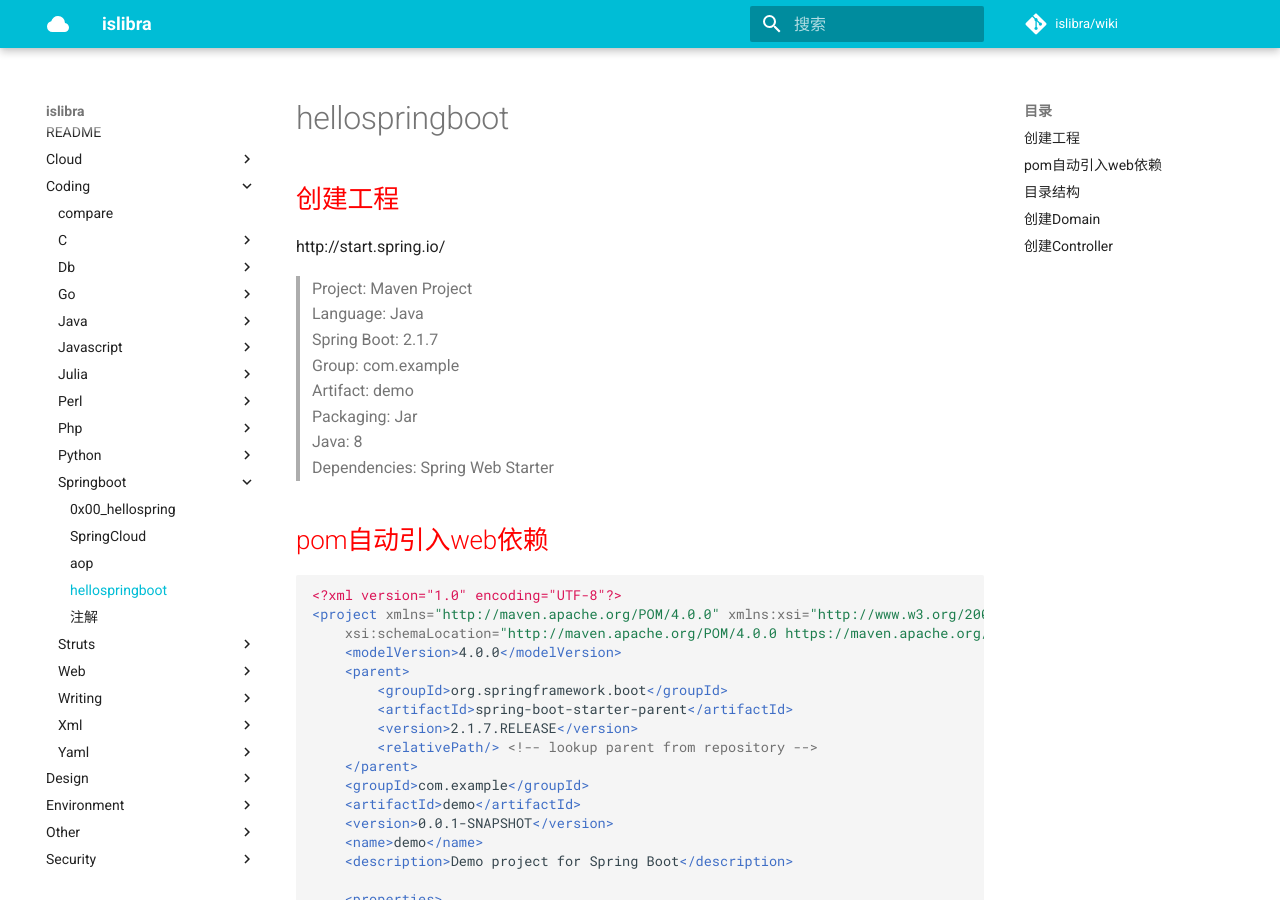
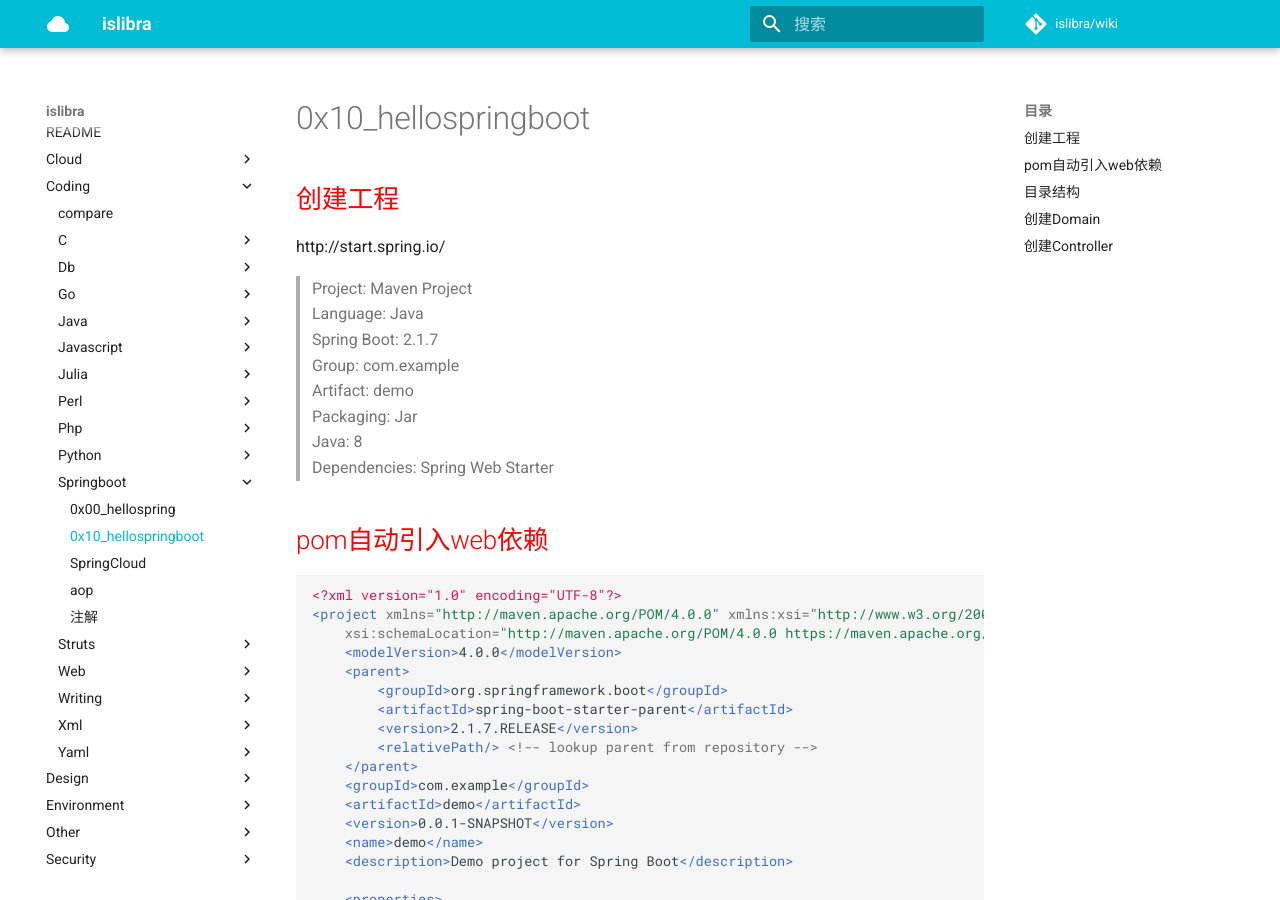
Before and after one commit to islibra/wiki, an MkDocs documentation site: the page built from docs/coding/springboot/0x10_hellospringboot.md, in a window 1280 px wide and 900 px high. Built offline with MkDocs 1.6.1 and Material for MkDocs 9.7.7, drawn with Linux system fonts in a browser that asks for light colours; comment, search, counter and statistics services are not loaded.

Commit message:
Update and rename hellospringboot.md to 0x10_hellospringboot.md

```diff
--- a/docs/coding/springboot/hellospringboot.md
+++ b/docs/coding/springboot/0x10_hellospringboot.md
@@ -1,4 +1,4 @@
-# hellospringboot
+# 0x10_hellospringboot
 
 ## 创建工程
 
```
